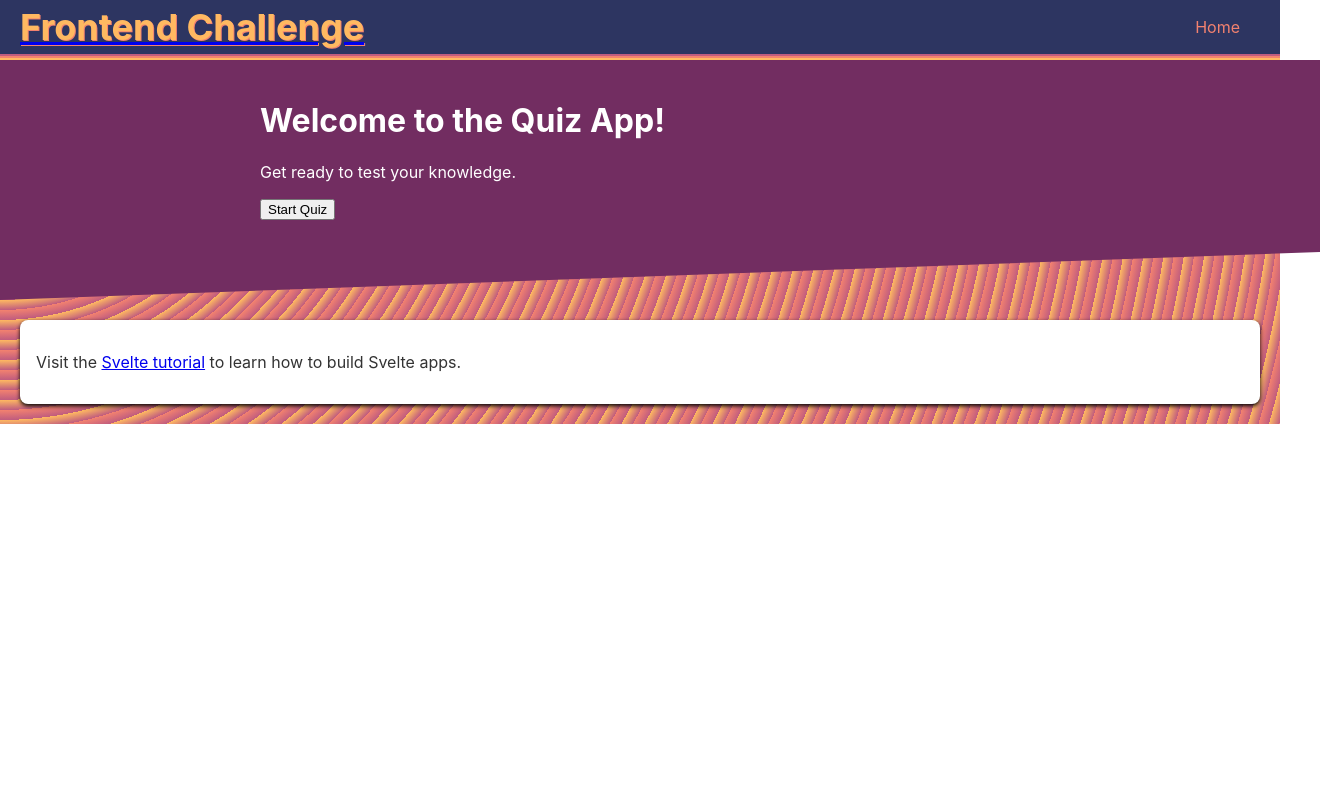
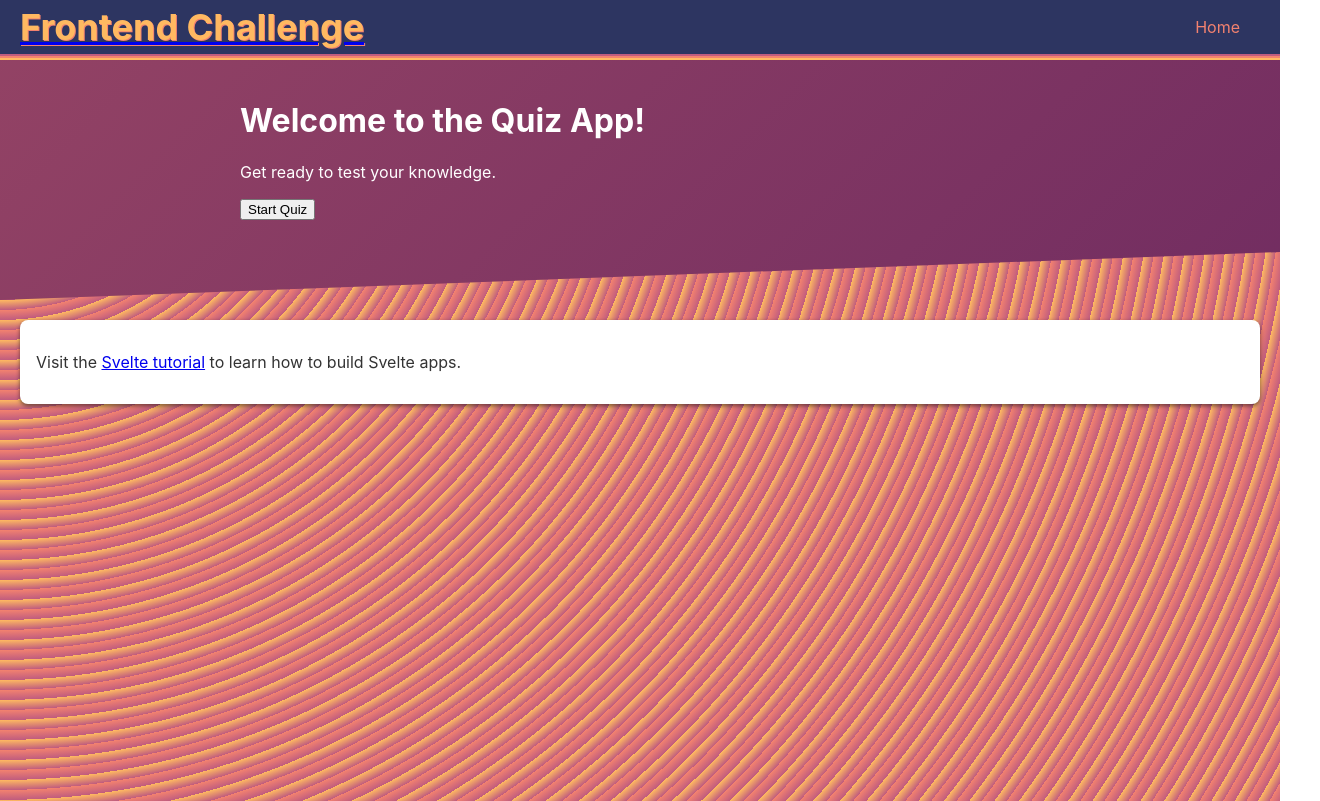
Before and after one commit to nealhorner/frontend-challenge, a Svelte app: page / in a window 1280 px wide. Shown: the whole page, 1320 px wide, since content can reach past the window. Built offline with nearby package versions, Linux system fonts and the light colour scheme.

Commit message:
chore: Update global.css, Card.svelte, and Home.svelte for color scheme consistency and styling improvements

```diff
--- a/src/client/lib/components/Card.svelte
+++ b/src/client/lib/components/Card.svelte
@@ -7,6 +7,6 @@
     background-color: white;
     border-radius: 8px;
     padding: 16px;
-    box-shadow: 0 2px 4px #000000;
+    box-shadow: 0 2px 4px rgba(0, 0, 0, 0.5);
   }
 </style>
--- a/src/client/routes/Home.svelte
+++ b/src/client/routes/Home.svelte
@@ -2,8 +2,8 @@
   import Card from '../lib/components/Card.svelte';
 </script>
 
-<main class="gradient">
-  <div id="first-section">
+<main class="pipe-gradient">
+  <div id="first-section" class="linear-gradient">
     <div>
       <h1>Welcome to the Quiz App!</h1>
       <p>Get ready to test your knowledge.</p>
@@ -12,7 +12,7 @@
   </div>
   <div id="second-section">
     <Card>
-      <p>
+      <p style="width: 50%">
         Visit the <a href="https://svelte.dev/tutorial">Svelte tutorial</a> to learn
         how to build Svelte apps.
       </p>
@@ -21,10 +21,14 @@
 </main>
 
 <style>
+  main {
+    height: calc(100vh - 59px);
+  }
+
   #first-section {
     background-color: var(--color-purple);
     color: white;
-    padding: 20px;
+    padding: 20px 0px;
     height: 200px;
     width: 100%;
     clip-path: polygon(0 0, 100% 0, 100% 80%, 0 100%);
@@ -37,7 +41,41 @@
     padding: 20px;
   }
 
-  .gradient {
+  .linear-gradient {
+    background: -moz-linear-gradient(
+      -45deg,
+      rgba(243, 130, 111, 0.25) 0%,
+      rgba(0, 0, 0, 0) 100%
+    ); /* FF3.6+ */
+    background: -webkit-gradient(
+      linear,
+      left top,
+      right bottom,
+      color-stop(0%, rgba(243, 130, 111, 0.25)),
+      color-stop(100%, rgba(0, 0, 0, 0))
+    ); /* Chrome,Safari4+ */
+    background: -webkit-linear-gradient(
+      -45deg,
+      rgba(243, 130, 111, 0.25) 0%,
+      rgba(0, 0, 0, 0) 100%
+    ); /* Chrome10+,Safari5.1+ */
+    background: -o-linear-gradient(
+      -45deg,
+      rgba(243, 130, 111, 0.25) 0%,
+      rgba(0, 0, 0, 0) 100%
+    ); /* Opera 11.10+ */
+    background: -ms-linear-gradient(
+      -45deg,
+      rgba(243, 130, 111, 0.25) 0%,
+      rgba(0, 0, 0, 0) 100%
+    ); /* IE10+ */
+    background: linear-gradient(
+      135deg,
+      rgba(243, 130, 111, 0.25) 0%,
+      rgba(0, 0, 0, 0) 100%
+    ); /* W3C */
+  }
+  .pipe-gradient {
     background-color: var(--color-yellow);
     background-image: repeating-radial-gradient(
       circle at 0 0,
```
Also changed, not shown: public/global.css (+0 -11 lines).
